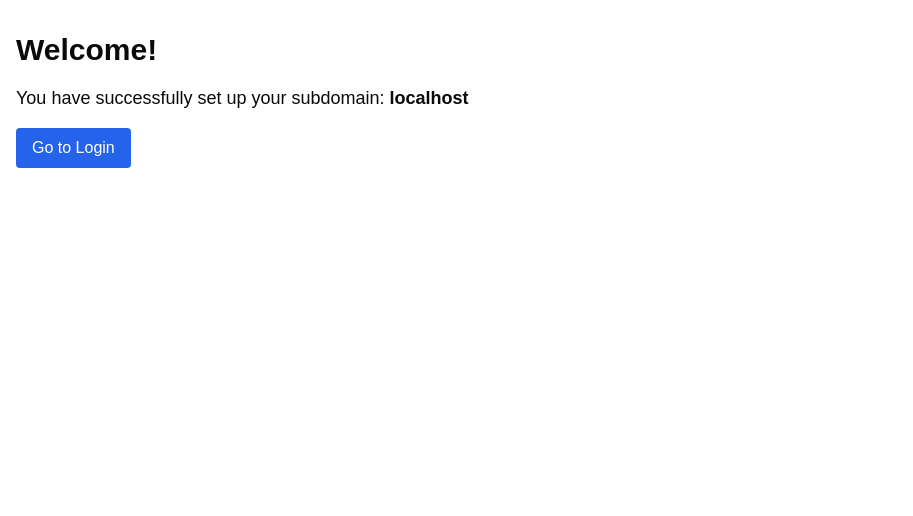
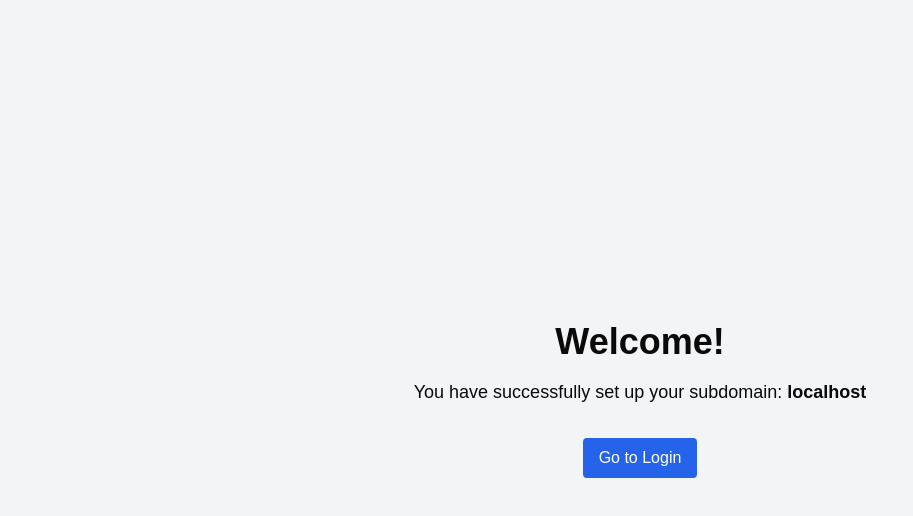
Before and after one commit to talentseek/cpd-dashboard, a Next.js app: page / in a window 1280 px wide. Shown: the top 516 px of the page, without its empty margins (0-913 px from the left). Built offline with nearby package versions, Linux system fonts and the light colour scheme.

Commit message:
main page subdomain success centered

```diff
--- a/src/app/page.tsx
+++ b/src/app/page.tsx
@@ -15,10 +15,11 @@ export default function HomePage() {
   }, []);
 
   return (
-    <div className="container mx-auto px-4 py-8">
-      <h1 className="text-3xl font-bold mb-4">Welcome!</h1>
+    <div className="flex items-center justify-center min-h-screen bg-gray-100">
+      <div className="text-center">
+        <h1 className="text-4xl font-bold mb-4">Welcome!</h1>
         {fullDomain && (
-        <p className="text-lg">
+          <p className="text-lg mb-4">
             You have successfully set up your subdomain: <strong>{fullDomain}</strong>
           </p>
         )}
@@ -29,5 +30,6 @@ export default function HomePage() {
           Go to Login
         </Link>
       </div>
+    </div>
   );
 }
```
Lines whose indentation alone changed are shown as unchanged.
